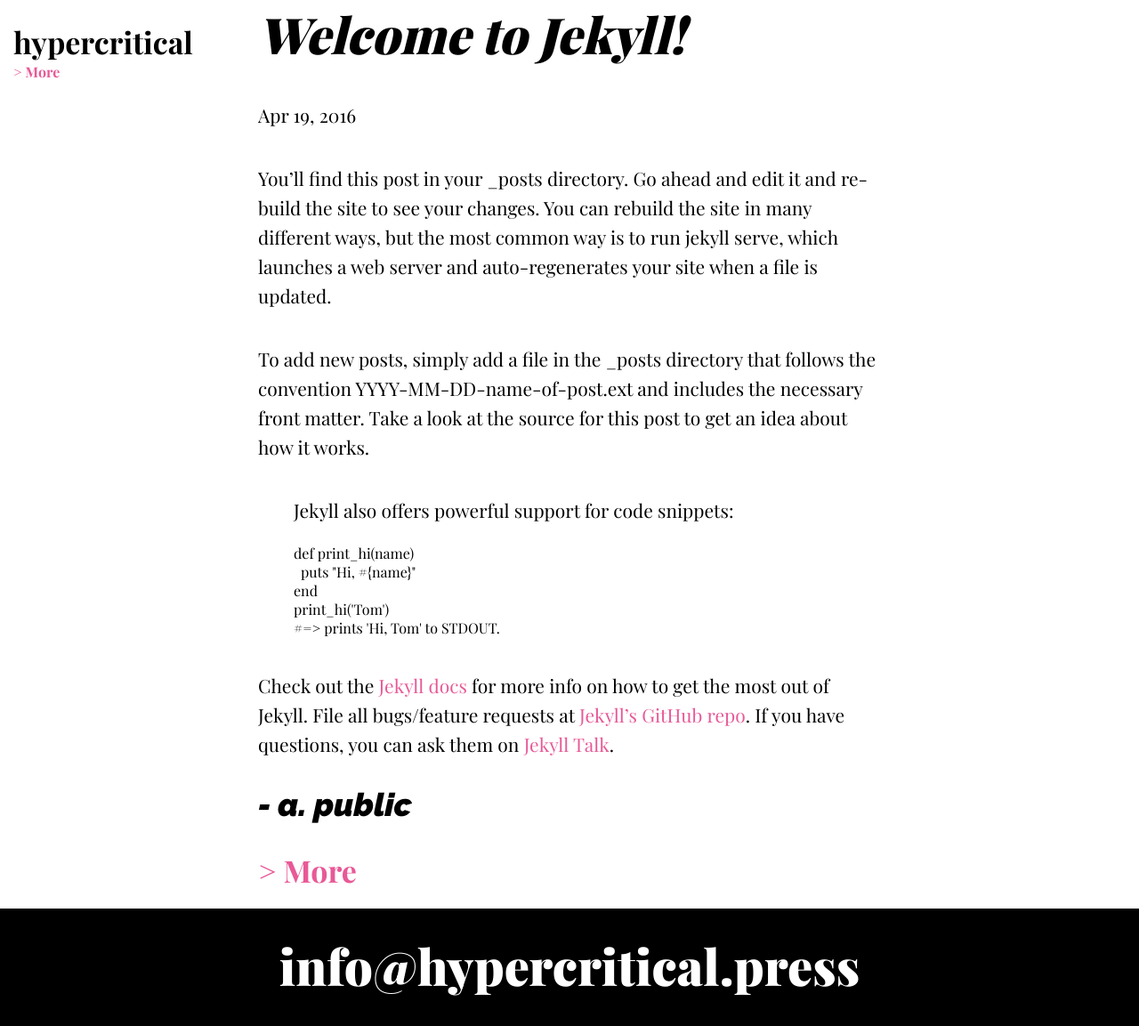
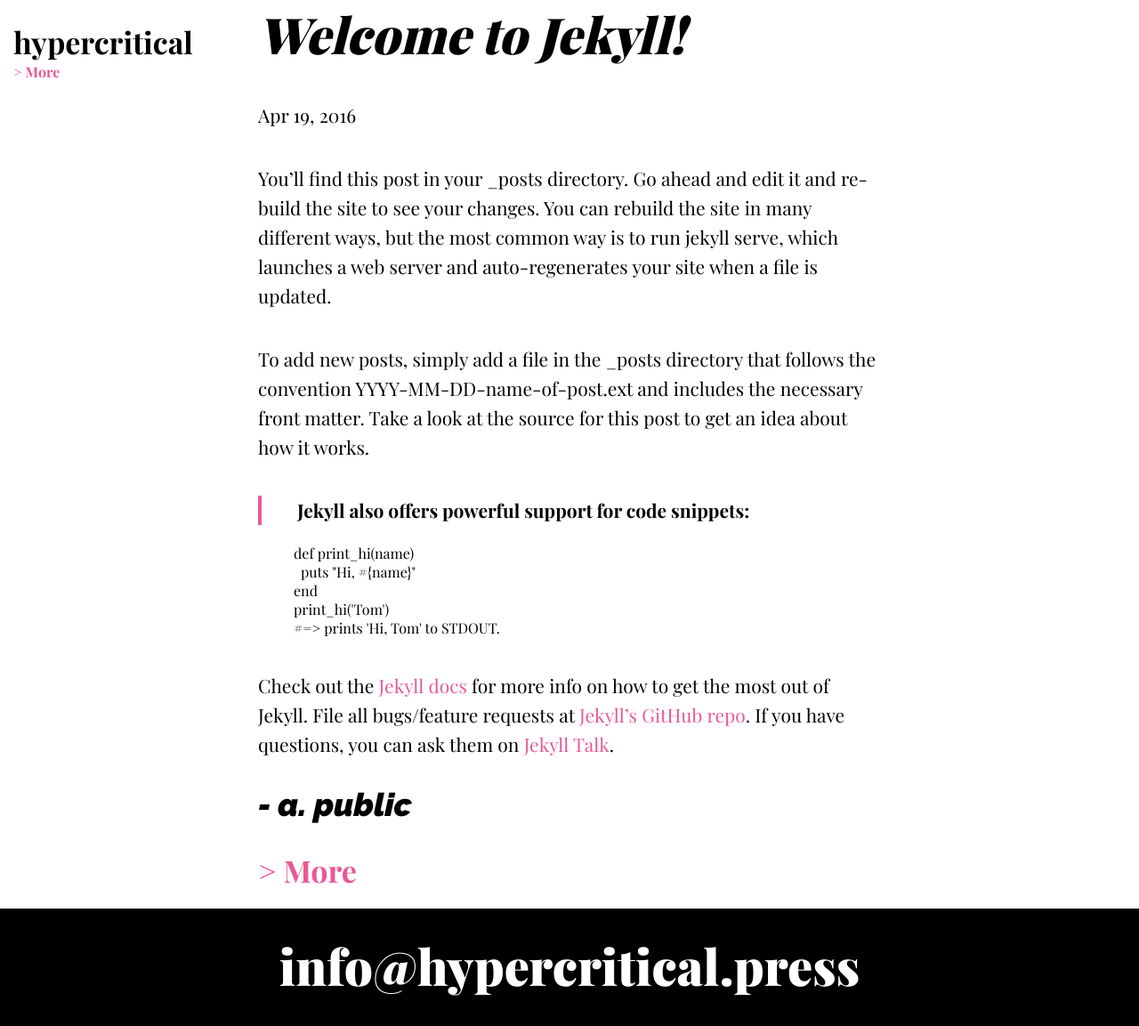
Before and after one commit to Hypercritical/hypercritical, a Jekyll site: the page built from index.html, in a window 1280 px wide. Shown: the whole page at 89% size. Built offline with Jekyll 4.4.1, drawn with Linux system fonts in a browser that asks for light colours; some web fonts are replaced.

Commit message:
Update styles.scss

```diff
--- a/assets/styles/styles.scss
+++ b/assets/styles/styles.scss
@@ -22,6 +22,13 @@ body{
   @media only screen and (max-width : 1200px) {
       padding-top: 51px;
     }
+}
+blockquote {
+  margin-left: 0px;
+  padding-left: 40px;
+  border-left: 4px solid $pink;
+  font-weight: 700;
+  font-family: 'Raleway', sans-serif !important;
 }
 h1{
   font-weight: 900;
```
